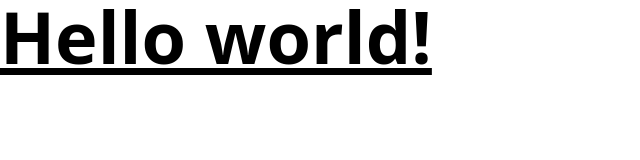
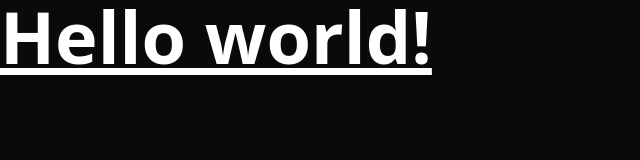
Before and after one commit to xxRahul-Kolixx/T-Class-3, a website built with Vite: page index.html in a window 1280 px wide. Shown: the whole page, without its empty margins (0-640 px from the left). Built offline with nearby package versions, Linux system fonts and the light colour scheme.

Commit message:
fix: bgc color

```diff
--- a/index.html
+++ b/index.html
@@ -7,8 +7,8 @@
     <title>t-class-3  5-2-2026</title>
     <link rel="stylesheet" href="src/style.css">
   </head>
-  <body>
-   <h1 class="text-7xl font-bold underline text-zinc">
+  <body class="bg-neutral-950">
+   <h1 class="text-7xl font-bold underline text-white">
     Hello world!
   </h1>
   </body>
```
